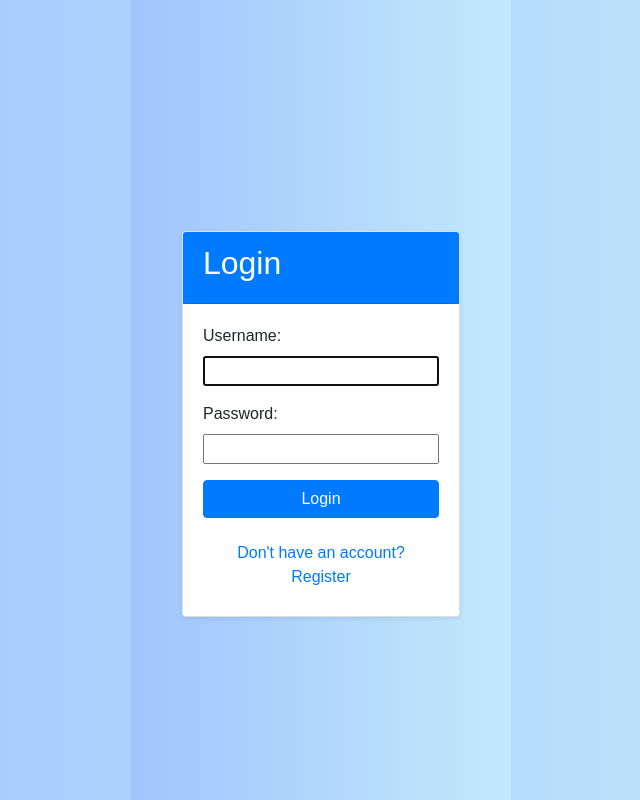
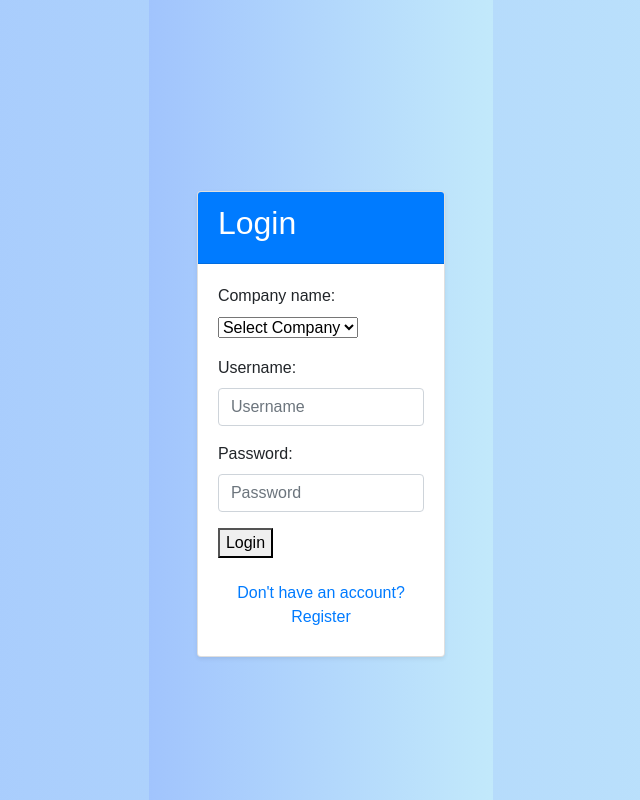
Before and after one commit to arush420/Project-X, a Django app: page / in a window 1280 px wide. Shown: the whole page, without its empty margins (319-959 px from the left). Run offline with Django 3.2, Linux system fonts and the light colour scheme; data comes from the database, SQL or seed files in the repository; both versions use the stored data as it was after the commit; some libraries are stand-ins or nearby versions.

Commit message:
company feature added at login

```diff
--- a/salary_management/employees/forms.py
+++ b/salary_management/employees/forms.py
@@ -4,6 +4,8 @@ from .models import (Employee, Task, Payment, PurchaseItem, VendorInformation,
 from django.contrib.auth.forms import AuthenticationForm, UserCreationForm
 from django.contrib.auth.models import User
 import re
+from django.core.exceptions import ValidationError
+
 
 # Constants for validation
 GST_REGEX = r'\d{2}[A-Z]{5}\d{4}[A-Z]{1}[A-Z\d]{1}[Z]{1}[A-Z\d]{1}'
@@ -38,34 +40,22 @@ class CustomUserCreationForm(UserCreationForm):
                                 widget=forms.TextInput(attrs={'placeholder': 'Enter Last Name'}))
     user_type = forms.ChoiceField(choices=USER_TYPE_CHOICES, required=True)
 
-    company_name = forms.ModelChoiceField(queryset=Company.objects.all(), required=False, empty_label="Select Company")
+    company_name = forms.ModelChoiceField(queryset=Company.objects.all(), required=True, empty_label="Select Company")
 
     class Meta:
         model = User
         fields = ('username', 'password1', 'password2', 'first_name', 'last_name', 'user_type', 'company_name')
-
-    def __init__(self, *args, **kwargs):
-        super().__init__(*args, **kwargs)
-        # Adding "Other" option manually to company_name
-        self.fields['company_name'].choices = list(self.fields['company_name'].choices) + [("Other", "Other")]
 
     def clean(self):
         cleaned_data = super().clean()
         user_type = cleaned_data.get('user_type')
 
         if user_type == 'Owner':
-            organisation_name = cleaned_data.get('organisation_name')
+            # Owner-specific validation
             gst_number = cleaned_data.get('gst_number')
-            account_number = cleaned_data.get('account_number')
-            confirm_account_number = cleaned_data.get('confirm_account_number')
-
-            # Validate GST and IFSC using helper functions
+            ifsc_code = cleaned_data.get('ifsc_code')
             cleaned_data['gst_number'] = validate_gst_number(gst_number)
-            cleaned_data['ifsc_code'] = validate_ifsc_code(cleaned_data.get('ifsc_code'))
-
-            # Account number validation for owner
-            if account_number and confirm_account_number and account_number != confirm_account_number:
-                self.add_error('confirm_account_number', 'Account numbers do not match.')
+            cleaned_data['ifsc_code'] = validate_ifsc_code(ifsc_code)
 
         return cleaned_data
 
@@ -77,6 +67,9 @@ class ProfileEditForm(forms.ModelForm):
             'theme_preference', 'organisation_name', 'organisation_address',
             'contact_number', 'account_number', 'ifsc_code', 'gst_number', 'company'
         ]
+        widgets = {
+            'company': forms.Select(attrs={'class': 'form-select'}),
+        }
 
     def __init__(self, *args, **kwargs):
         super().__init__(*args, **kwargs)
@@ -90,6 +83,13 @@ class LoginForm(AuthenticationForm):
     username = forms.CharField(max_length=254,
                                widget=forms.TextInput(attrs={'class': 'form-control', 'placeholder': 'Username'}))
     password = forms.CharField(widget=forms.PasswordInput(attrs={'class': 'form-control', 'placeholder': 'Password'}))
+    company_name = forms.ModelChoiceField(
+        queryset=Company.objects.all(),
+        required=True,
+        empty_label="Select Company",
+        widget=forms.Select(attrs={'class': 'form-select'})
+    )
+
 
 
 # Employee form
@@ -184,19 +184,11 @@ class AddCompanyForm(forms.Form):
     company_code = forms.CharField(max_length=4)
     company_name = forms.CharField(max_length=100)
     company_address = forms.CharField(widget=forms.Textarea)
-    company_gst_number = forms.CharField(max_length=20)
+    company_gst_number = forms.CharField(max_length=20, validators=[validate_gst_number])
     company_account_number = forms.CharField(max_length=20)
-    company_ifsc_code = forms.CharField(max_length=11)
+    company_ifsc_code = forms.CharField(max_length=11, validators=[validate_ifsc_code])
     company_contact_person_name = forms.CharField(max_length=100)
     company_contact_person_number = forms.CharField(max_length=10)
-
-    def clean_company_gst_number(self):
-        gst_number = self.cleaned_data.get('company_gst_number')
-        return validate_gst_number(gst_number)
-
-    def clean_company_ifsc_code(self):
-        ifsc_code = self.cleaned_data.get('company_ifsc_code')
-        return validate_ifsc_code(ifsc_code)
 
 
 # Staff salary form
--- a/salary_management/employees/models.py
+++ b/salary_management/employees/models.py
@@ -14,6 +14,8 @@ from django.db.models.signals import post_migrate, post_save
 from django.dispatch import receiver
 from django.core.validators import RegexValidator
 from pyexpat.errors import messages
+from django.contrib import messages
+
 
 # Constants for salary fields
 CURRENCY_MAX_DIGITS = 10
@@ -51,6 +53,7 @@ class Company(models.Model):
 class Profile(models.Model):
     user = models.OneToOneField(User, on_delete=models.CASCADE)  # Linking to the User model
     theme_preference = models.CharField(max_length=10, default='light')  # choosing 'light' or 'dark'
+    database =models.CharField(max_length=255, default="yada yada") # Add a field to reference the company's database if needed
     USER_TYPE_CHOICES = [
         ('Owner', 'Owner'),
         ('Manager', 'Manager'),
@@ -278,11 +281,6 @@ class StaffSalary(models.Model):
     amount_recovered = models.DecimalField(max_digits=10, decimal_places=2, null=True, blank=True)
     amount_left = models.DecimalField(max_digits=10, decimal_places=2, null=True, blank=True)
 
-    opening_balance = models.DecimalField(max_digits=10, decimal_places=2, default=0)
-    amount_paid_to_employee = models.DecimalField(max_digits=10, decimal_places=2, null=True, blank=True)
-    amount_recovered = models.DecimalField(max_digits=10, decimal_places=2, null=True, blank=True)
-    amount_left = models.DecimalField(max_digits=10, decimal_places=2, null=True, blank=True)
-
     comment = models.TextField(null=True, blank=True)
     column_1 = models.CharField(max_length=100, null=True, blank=True)
 
@@ -304,7 +302,8 @@ class AdvanceTransaction(models.Model):
     # New fields added
     serial_number = models.IntegerField(default=1)  # S.NO
     name = models.CharField(max_length=100, default='unknown')  # Name
-    amount = models.DecimalField(max_digits=10, decimal_places=2, default=0.00)  # Amount
+    amount = models.DecimalField(max_digits=10, decimal_places=2, null=True, blank=True, default="") # Amount
+    ifsc_code = models.CharField(max_length=11, null=True, blank=True, default="")
     paid_received = models.CharField(max_length=10,
                                      choices=[('paid', 'Paid'), ('received', 'Received')], default='paid')  # Paid to/Received
     NATURE_CHOICES = [
@@ -318,7 +317,7 @@ class AdvanceTransaction(models.Model):
         ('bank', 'Bank')]
     mode = models.CharField(max_length=50, choices=MODE_CHOICES, default='cash')  # Mode
     cheque_no = models.CharField(max_length=50, null=True, blank=True)  # Cheque No.
-    month = models.CharField(max_length=20, default=datetime.now)  # Month
+    month = models.CharField(max_length=20, default=datetime.now().strftime('%B'))  # Month
     net_amount = models.DecimalField(max_digits=10, decimal_places=2, default=0.00)  # Net Amount
     account = models.CharField(max_length=50, null=True, blank=True, default=0.00)  # A/C
     ifsc_code = models.CharField(max_length=50, null=True, blank=True, default=0.00)  # IFSC Code
--- a/salary_management/employees/templates/employees/login.html
+++ b/salary_management/employees/templates/employees/login.html
@@ -11,18 +11,21 @@
                     <h2>Login</h2>
                 </div>
                 <div class="card-body">
-                    <form method="POST" action="{% url 'employees:login' %}">
+                    <form method="post">
                         {% csrf_token %}
                         <div class="form-group">
-                            {{ form.username.label_tag }}
-                            {{ form.username }}
+                            {{ form.company_name.label_tag }} {{ form.company_name }}
                         </div>
                         <div class="form-group">
-                            {{ form.password.label_tag }}
-                            {{ form.password }}
+                            {{ form.username.label_tag }} {{ form.username }}
                         </div>
-                        <button type="submit" class="btn btn-primary btn-block">Login</button>
+                        <div class="form-group">
+                            {{ form.password.label_tag }} {{ form.password }}
+                        </div>
+                        <button type="submit">Login</button>
                     </form>
+
+
                     <div class="mt-3 text-center">
                         <a href="{% url 'employees:register' %}" class="btn btn-link">Don't have an account? Register</a>
                     </div>
--- a/salary_management/employees/views.py
+++ b/salary_management/employees/views.py
@@ -9,7 +9,7 @@ from django.contrib import messages
 from django.contrib.auth.decorators import login_required, permission_required, user_passes_test
 from django.contrib.auth.mixins import PermissionRequiredMixin
 from django.contrib.auth.forms import UserCreationForm, AuthenticationForm
-from django.contrib.auth import login, logout
+from django.contrib.auth import login, logout, authenticate
 from django.contrib.auth.models import Group, User
 from django.db import IntegrityError, transaction
 import pandas as pd
@@ -27,7 +27,7 @@ from .models import (Employee, Salary, Task, Profile, Payment, PurchaseItem, Ven
                      StaffSalary, AdvanceTransaction)
 from .forms import (EmployeeForm, TaskForm, ExcelUploadForm, PaymentForm, PurchaseItemForm, VendorInformationForm,
                     CompanyForm, AddCompanyForm, EmployeeSearchForm, CustomUserCreationForm, StaffSalaryForm,
-                    AdvanceTransactionForm, ProfileEditForm)
+                    AdvanceTransactionForm, ProfileEditForm, LoginForm)
 
 
 def get_user_role_flags(user):
@@ -234,33 +234,30 @@ def register_view(request):
 # Logging in a user
 def login_view(request):
     if request.method == 'POST':
-        form = AuthenticationForm(request, data=request.POST or None)
+        form = LoginForm(request, data=request.POST)
         if form.is_valid():
-            user = form.get_user()
-            login(request, user)
+            company = form.cleaned_data.get('company_name')
+            username = form.cleaned_data.get('username')
+            password = form.cleaned_data.get('password')
 
-            # Use role flags to decide the redirect
-            role_flags = get_user_role_flags(user)
+            # Authenticate the user
+            user = authenticate(request, username=username, password=password)
 
-            messages.success(request, "Login successful! Welcome back.")
-
-            if role_flags['is_superuser']:
-                return redirect('employees:superuser_dashboard')
-            elif role_flags['is_read_write']:
-                return redirect('employees:read_write_dashboard')
-            elif role_flags['is_read_only']:
-                return redirect('employees:read_only_dashboard')
+            if user is not None:
+                # Verify that the user belongs to the selected company
+                if user.profile.company == company:
+                    login(request, user)
+                    return redirect('employees:home')
+                else:
+                    # Show error if user is not associated with the selected company
+                    form.add_error(None, "This account is not associated with the selected company.")
             else:
-                return redirect('employees:home')  # Default fallback
-
-        else:
-            messages.error(request, "Invalid username or password. Please try again.")
-
+                # Show generic error for failed authentication
+                form.add_error(None, "Invalid username or password.")
     else:
-        form = AuthenticationForm()
+        form = LoginForm()
 
     return render(request, 'employees/login.html', {'form': form})
-
 
 def logout_view(request):
     logout(request)
```
Also changed, not shown: salary_management/employees/management/commands/set_default_company.py (added, +10 -0 lines), salary_management/employees/templates/employees/user_profile_detail.html (+5 -4 lines), salary_management/__init__.py (added), salary_management/db.sqlite3, salary_management/employees/management/__init__.py (added), salary_management/employees/migrations/0015_profile_database.py (added).
